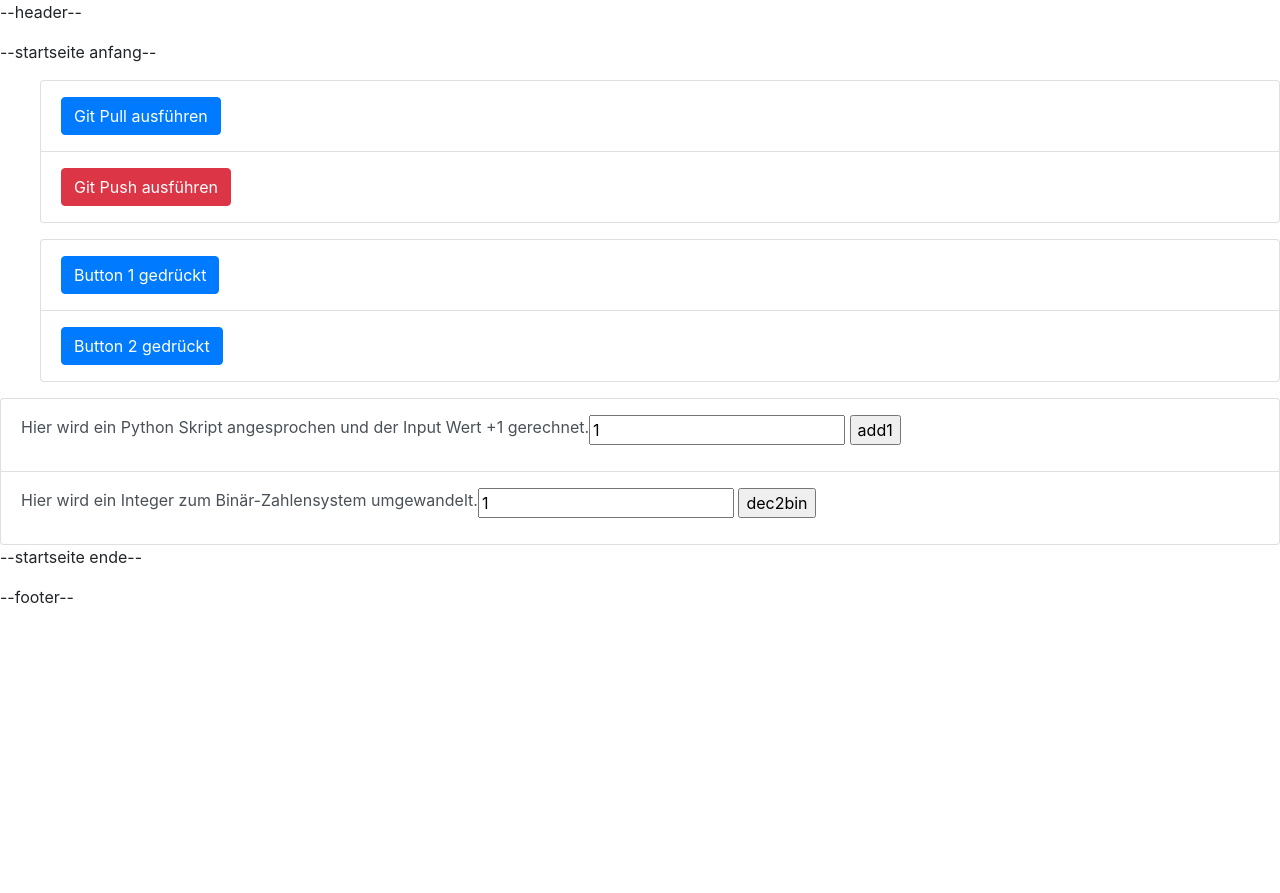
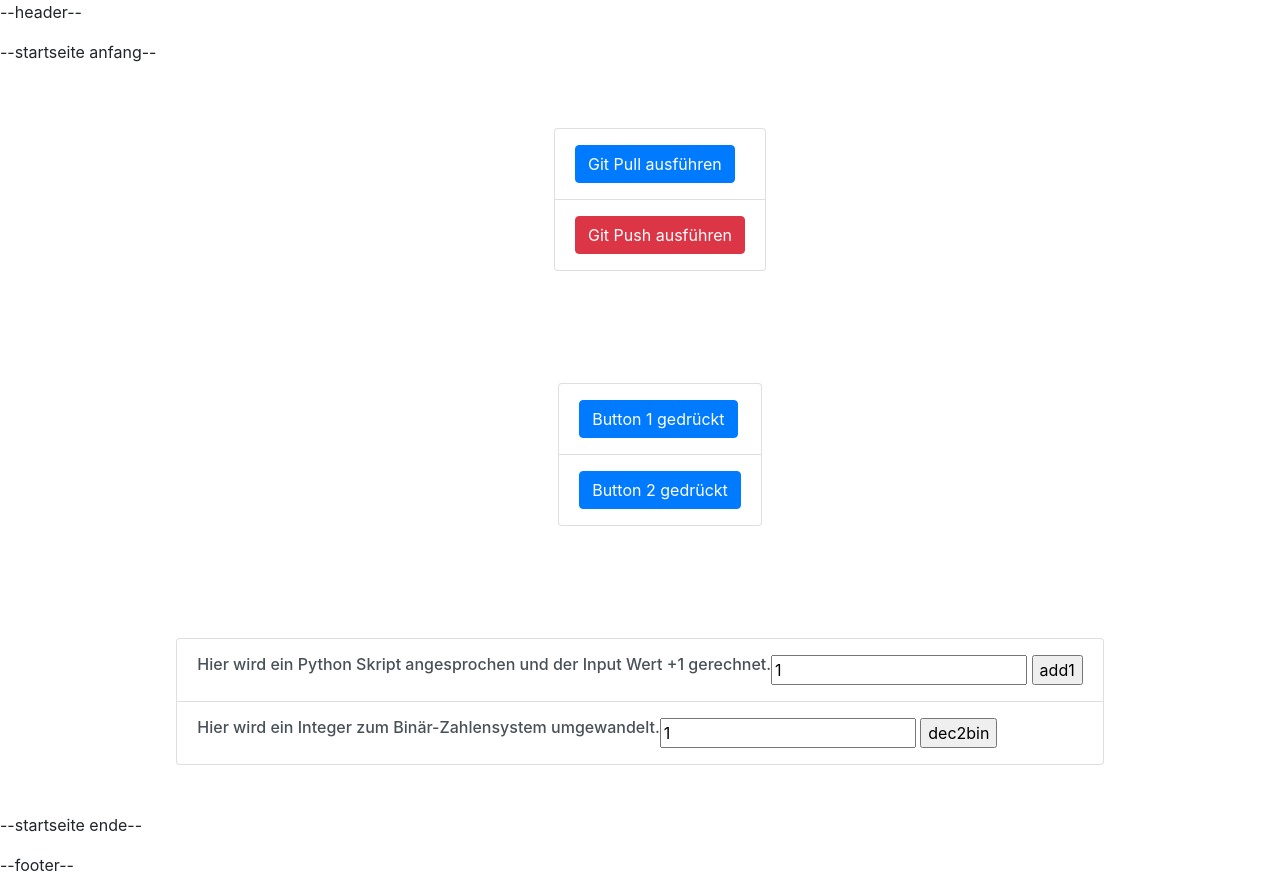
Before and after one commit to LHankel93/htmlspielereien, a PHP site: page / in a window 1280 px wide. Before the commit the page ends 603 px from the top, so only its background shows below. Run offline with PHP 8.4, Linux system fonts and the light colour scheme.

Commit message:
updated startseite & pythonwrapper
- Kommentare hinzugefügt
- Feinformatierung Startseite mit Bootstrap

```diff
--- a/view/pythonwrapper.php
+++ b/view/pythonwrapper.php
@@ -1,7 +1,11 @@
 <?php
 if (isset($_GET)) {
+    // GET ausgeben für Debugging
     print_r($_GET);
+    // a wird der Wert value zugewiesen
     $a = $_GET['value'];
+
+    // Prüfen welche Operation angefordert wurde (add1, dec2bin, etc...)
     if ($_GET['operation'] == 'add1') {
         $command = "python ../pyscripts/add1.py " . $a;
         echo ("<br>Das Kommando das ausgeführt wird: $command<br>");
--- a/view/startseite.php
+++ b/view/startseite.php
@@ -1,5 +1,5 @@
 <p>--startseite anfang--</p>
-<div class="link_container">
+<div class="d-flex flex-column flex-md-row p-4 gap-4 py-md-5 align-items-center justify-content-center">
     <div class="list-group">
         <ul>
             <li class="list-group-item list-group-item-action d-flex gap-3 py-3"><a class="btn btn-primary" href="./index.php?site=gitpull&dew=it">Git Pull ausführen</a></li>
@@ -9,7 +9,7 @@
     </div>
 
 </div>
-<div class="container_test_post_links">
+<div class="d-flex flex-column flex-md-row p-4 gap-4 py-md-5 align-items-center justify-content-center">
     <div class="list-group">
         <ul>
             <form id="startseite_form" action="./view/pythonwrapper.php" method="post" aria-label="Web-API Links" aria-description="Form mit Buttons als Links zu den einzelnen Funktionen der Web-API">
@@ -20,23 +20,30 @@
     </div>
 
 </div>
+<div class="d-flex flex-column flex-md-row p-4 gap-4 py-md-5 align-items-center justify-content-center">
     <div class="list-group">
         <div class="list-group-item list-group-item-action d-flex gap-3 py-3">
-        <p>Hier wird ein Python Skript angesprochen und der Input Wert +1 gerechnet.</p>
+            <h6 class="mb-0 opacity-75">Hier wird ein Python Skript angesprochen und der Input Wert +1 gerechnet.</h6>
             <form id="startseite_form_python" action="./view/pythonwrapper.php" method="get" aria-label="Python in PHP aufrufen." aria-description="Form um ein Python Skript zu testen">
                 <input type="number" name="value" value="1" />
                 <input type="submit" name="operation" value="add1" />
             </form>
         </div>
         <div class="list-group-item list-group-item-action d-flex gap-3 py-3">
-        <p>Hier wird ein Integer zum Binär-Zahlensystem umgewandelt.</p>
+            <h6 class="mb-0 opacity-75">Hier wird ein Integer zum Binär-Zahlensystem umgewandelt.</h6>
+            <p class="mb-0 opacity-75">
+
             <form id="startseite_form_python_int2bin" action="./view/pythonwrapper.php" method="get" aria-label="Python in PHP aufrufen." aria-description="Form um ein Python Skript auszuführen.">
                 <input type="number" name="value" value="1" />
                 <input type="submit" name="operation" value="dec2bin" />
             </form>
+            </p>
+
         </div>
 
     </div>
+</div>
+
 
 <script src="https://code.jquery.com/jquery-3.3.1.slim.min.js" integrity="sha384-q8i/X+965DzO0rT7abK41JStQIAqVgRVzpbzo5smXKp4YfRvH+8abtTE1Pi6jizo" crossorigin="anonymous"></script>
 <script src="https://cdn.jsdelivr.net/npm/popper.js@1.14.7/dist/umd/popper.min.js" integrity="sha384-UO2eT0CpHqdSJQ6hJty5KVphtPhzWj9WO1clHTMGa3JDZwrnQq4sF86dIHNDz0W1" crossorigin="anonymous"></script>
```
Lines whose indentation alone changed are shown as unchanged.
